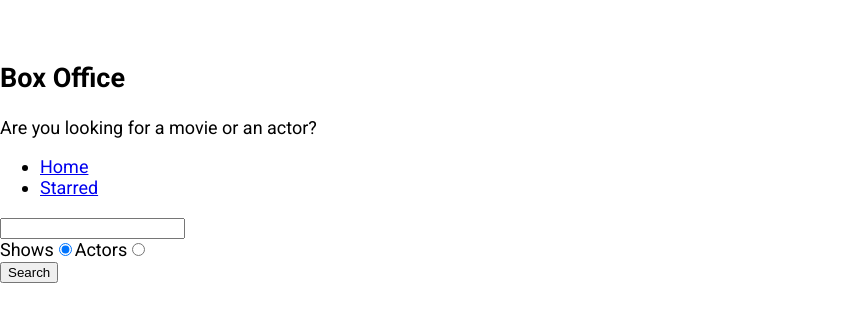
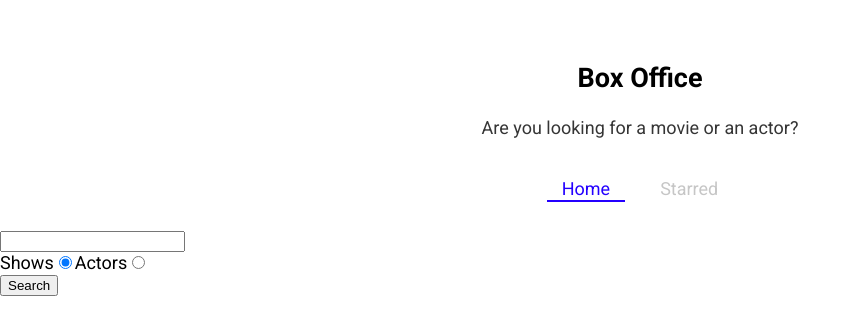
Before and after one commit to rimpu/box-project, a React (Create React App) app: page / in a window 1280 px wide. Shown: the top 334 px of the page, without its empty margins (0-861 px from the left). Built offline with nearby package versions, Linux system fonts and the light colour scheme.

Commit message:
Added styling for nav bar and title

```diff
--- a/src/App.js
+++ b/src/App.js
@@ -1,26 +1,37 @@
 import React from 'react';
 import { Switch, Route } from "react-router-dom";
-import {Home} from "./pages/Home";
-import {Starred} from "./pages/Starred";
+import { ThemeProvider } from "styled-components"
+import { Home } from "./pages/Home";
+import { Starred } from "./pages/Starred";
 import "./index.css";
 import Show from './pages/Show';
 
+const theme = {
+  mainColors: {
+    blue: '#2400ff',
+    gray: '#c6c6c6',
+    dark: '#353535',
+  },
+};
 function App() {
   return (
+    <ThemeProvider theme={theme}>
       <Switch>
         <Route path="/" exact>
-          <Home/>
-      </Route>
+          <Home />
+        </Route>
         <Route path="/starred" exact>
           <Starred />
-      </Route>
-      <Route exact path="/show/:id">
-        <Show/>
-      </Route>
+        </Route>
+        <Route exact path="/show/:id">
+          <Show />
+        </Route>
         <Route>
           <div>This is 404 page</div>
-      </Route>
+        </Route>
       </Switch>
+
+    </ThemeProvider>
   );
 }
 
--- a/src/components/Nav.js
+++ b/src/components/Nav.js
@@ -1,15 +1,18 @@
 import React from 'react'
-import {Link} from "react-router-dom";
+import {NavList,LinkStyled} from "./Navs.styled";
+import {useLocation} from "react-router-dom";
 
 export const Nav = () => {
+
+  const location = useLocation();
 
   const links = [{to:"/",text:"Home"},{to:"/starred",text:"Starred"}]
 
   return (
     <div>
-      <ul>
-        {links.map((link,key)=><li key={key}><Link to={link.to}>{link.text}</Link></li>)}
-      </ul>
+      <NavList>
+        {links.map((link,key)=><li key={key} ><LinkStyled to={link.to} className={link.to === location.pathname ?'active' :''}>{link.text}</LinkStyled></li>)}
+      </NavList>
     </div>
   )
 }
--- /dev/null
+++ b/src/components/Navs.styled.js
@@ -0,0 +1,41 @@
+import styled from "styled-components";
+import {Link} from "react-router-dom";
+
+export const NavList = styled.ul`
+display: flex;
+justify-content: center;
+list-style: none;
+margin: 0 0 30px;
+padding: 0;
+`;
+
+export const LinkStyled = styled(Link)`
+margin: 0 10px;
+padding: 3px 15px;
+position: relative;
+text-decoration: none;
+color: ${({ theme }) => theme.mainColors.gray};
+&.active {
+  color: ${({ theme }) => theme.mainColors.blue};
+  &:after {
+    content: '';
+    position: absolute;
+    display: block;
+    height: 2px;
+    left: 0%;
+    bottom: 0;
+    background-color: ${({ theme }) => theme.mainColors.blue};
+    animation: slide-in 0.3s ease-in forwards;
+    @keyframes slide-in {
+      from {
+        left: 50%;
+        width: 0;
+      }
+      to {
+        left: 0%;
+        width: 100%;
+      }
+    }
+  }
+}
+`;
--- a/src/components/Title.js
+++ b/src/components/Title.js
@@ -1,11 +1,12 @@
 import React from 'react'
+import {TitleWrapper} from "./Title.styled"
 
 const Title = ({title,subTitle}) => {
   return (
-    <div>
+    <TitleWrapper>
       <h2>{title}</h2>
       <p>{subTitle}</p>
-    </div>
+    </TitleWrapper>
   )
 }
 
--- /dev/null
+++ b/src/components/Title.styled.js
@@ -0,0 +1,18 @@
+import styled from "styled-components"
+
+export const TitleWrapper = styled.div`
+  text-align: center;
+  margin: 0 0 40px;
+
+  h1 {
+    color: ${({ theme }) => theme.mainColors.blue};
+    letter-spacing: 10px;
+    text-transform: uppercase;
+    margin: 0 0 10px;
+  }
+
+  p {
+    color: ${({ theme }) => theme.mainColors.dark};
+    margin: 0;
+  }
+`;
--- a/src/misc/customHooks.js
+++ b/src/misc/customHooks.js
@@ -28,3 +28,7 @@
 export function useShows(key ="shows"){
   return usePersistedReducer(showReducer,[],key)
 }
+
+export function useLastQuery(key="lastQuery"){
+
+}
```
